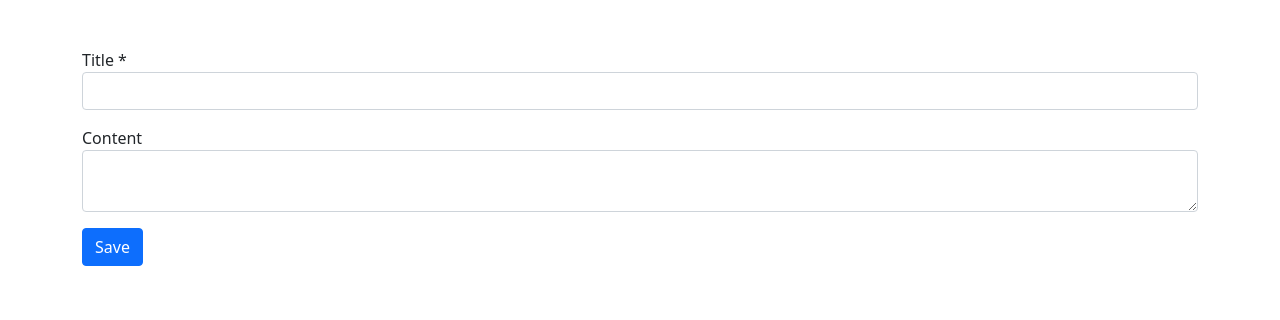
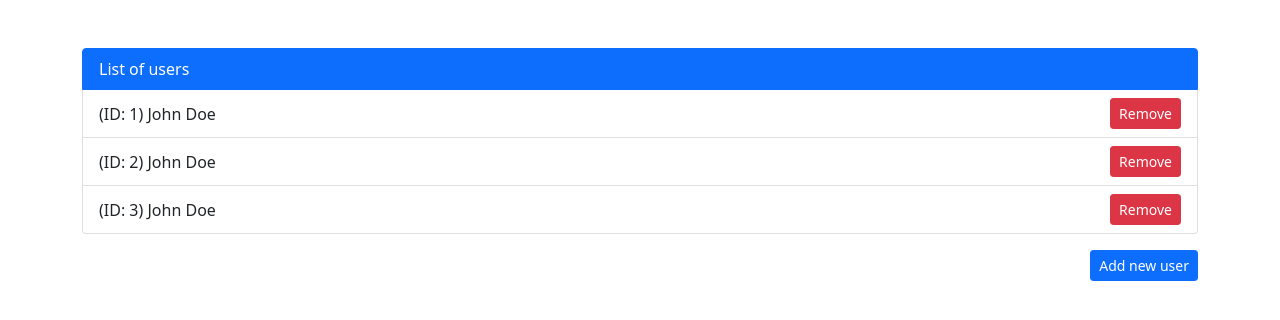
Before and after one commit to angularcodegen/async-action, an Angular app: page / in a window 1280 px wide. Shown: the top 320 px of the page. Built offline with nearby package versions, Linux system fonts and the light colour scheme.

Commit message:
Directive with data;

```diff
--- /dev/null
+++ b/src/app/app.component.html
@@ -0,0 +1,18 @@
+<div class="container my-5">
+  <ul class="list-group">
+    <li type="button" class="list-group-item active">List of users</li>
+    <li *ngFor="let item of users" class="list-group-item d-flex justify-content-between align-items-center">
+      <span>(ID: {{ item.id }}) {{ item.name }}</span>
+      <span>
+        <span *ngIf="item._timer as timer">{{ timer }}</span>
+        <button [appAsyncAction]="removeUser$" [appAsyncActionData]="item" class="btn btn-danger btn-sm ms-3">
+          Remove
+        </button>
+      </span>
+    </li>
+  </ul>
+
+  <div class="text-end">
+    <button (click)="addNewUser()" class="btn btn-primary btn-sm mt-3">Add new user</button>
+  </div>
+</div>
--- a/src/app/app.component.ts
+++ b/src/app/app.component.ts
@@ -1,51 +1,39 @@
 import { Component } from '@angular/core';
-import { FormControl, FormGroup, Validators } from '@angular/forms';
-import { defer, tap, mapTo, of, timer, EMPTY, take, filter, BehaviorSubject, Subscription } from 'rxjs';
+import { delayWhen, filter, interval, pipe, take, takeWhile, tap, timer } from 'rxjs';
+import { AsyncAction } from './async-action.directive';
+
+const random = (min: number, max: number) => Math.floor(Math.random() * (max - min)) + min;
 
 @Component({
   selector: 'app-root',
-  template: `
-    <div class="container">
-      <form class="my-5" [formGroup]="form">
-        <div class="mb-3">
-          <label for="title">Title *</label>
-          <input class="form-control" formControlName="title" id="title" />
-        </div>
-
-        <div class="mb-3">
-          <label for="content">Content</label>
-          <textarea class="form-control" formControlName="content" id="content"></textarea>
-        </div>
-
-        <div class="d-flex align-items-center">
-          <button class="btn btn-primary" [appAsyncAction]="save$">Save</button>
-          <span *ngIf="counter$ | async as counter" class="ms-3 d-inline-block">{{ counter }}</span>
-        </div>
-      </form>
-    </div>
-  `,
+  templateUrl: './app.component.html',
   styles: [],
 })
 export class AppComponent {
-  form = new FormGroup({
-    title: new FormControl(null, [Validators.required]),
-    content: new FormControl(null),
-  });
+  users = [
+    { id: 1, name: 'John Doe', _timer: 0 },
+    { id: 2, name: 'John Doe', _timer: 0 },
+    { id: 3, name: 'John Doe', _timer: 0 },
+  ];
 
-  counter$ = new BehaviorSubject<number>(0);
+  removeUser$: AsyncAction<typeof this.users[0]> = pipe(
+    tap((user) => (user._timer = 5)),
+    delayWhen((user) =>
+      interval(1_000).pipe(
+        tap(() => --user._timer),
+        take(5),
+        filter((value) => value === 4),
+      ),
+    ),
+    tap((userToRemove) => (this.users = this.users.filter((user) => user !== userToRemove))),
+    tap((user) => alert(`User with id ${user.id} was removed`)),
+  );
 
-  save$ = defer(() => {
-    if (!this.form.invalid) {
-      this.counter$.next(5);
-      return timer(0, 1_000).pipe(
-        tap((i) => this.counter$.next(this.counter$.value - 1)),
-        take(5),
-        filter((i) => i === 4),
-        tap(() => alert('Form saved')),
-      );
-    } else {
-      alert('Form is invalid');
-      return EMPTY;
-    }
-  });
+  addNewUser() {
+    this.users.push({
+      _timer: 0,
+      id: random(1, 100),
+      name: 'John Doe',
+    });
+  }
 }
--- a/src/app/app.module.ts
+++ b/src/app/app.module.ts
@@ -1,12 +1,11 @@
 import { NgModule } from '@angular/core';
-import { ReactiveFormsModule } from '@angular/forms';
 import { BrowserModule } from '@angular/platform-browser';
 import { AppComponent } from './app.component';
 import { AsyncActionDirective } from './async-action.directive';
 
 @NgModule({
   declarations: [AppComponent, AsyncActionDirective],
-  imports: [BrowserModule, ReactiveFormsModule],
+  imports: [BrowserModule],
   bootstrap: [AppComponent],
 })
 export class AppModule {}
--- a/src/app/async-action.directive.ts
+++ b/src/app/async-action.directive.ts
@@ -1,11 +1,15 @@
 import { Directive, HostListener, Input, OnDestroy } from '@angular/core';
-import { Observable, Subscription } from 'rxjs';
+import { isObservable, Observable, of, OperatorFunction, Subscription } from 'rxjs';
+
+export type AsyncAction<T = unknown> = Observable<T> | OperatorFunction<T, unknown>;
 
 @Directive({
   selector: '[appAsyncAction]',
 })
 export class AsyncActionDirective implements OnDestroy {
-  @Input('appAsyncAction') action$!: Observable<unknown>;
+  @Input('appAsyncAction') action$!: AsyncAction<any>;
+  @Input('appAsyncActionData') data?: unknown;
+
   private activeSubscription?: Subscription;
 
   @HostListener('click')
@@ -14,7 +18,8 @@ export class AsyncActionDirective implements OnDestroy {
       return;
     }
 
-    this.activeSubscription = this.action$.subscribe();
+    const observable$ = isObservable(this.action$) ? this.action$ : this.action$(of(this.data));
+    this.activeSubscription = observable$.subscribe();
   }
 
   ngOnDestroy(): void {
```
